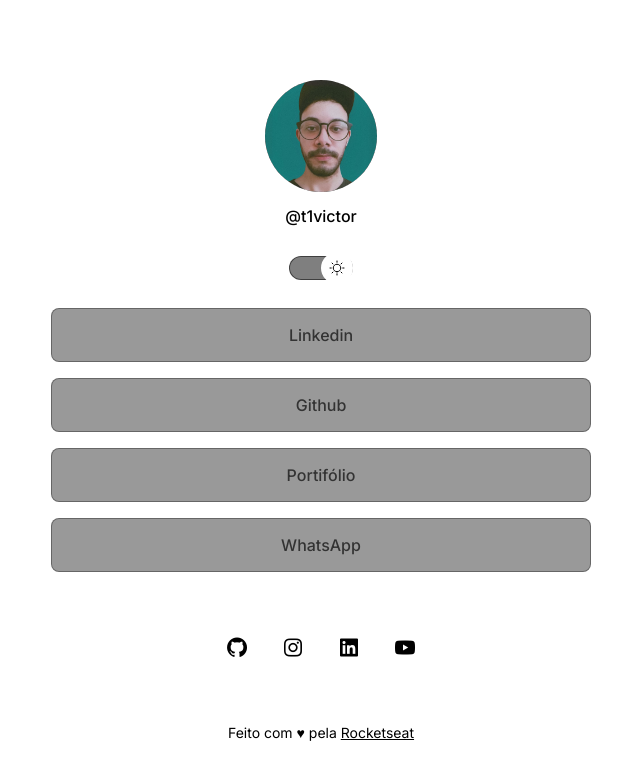
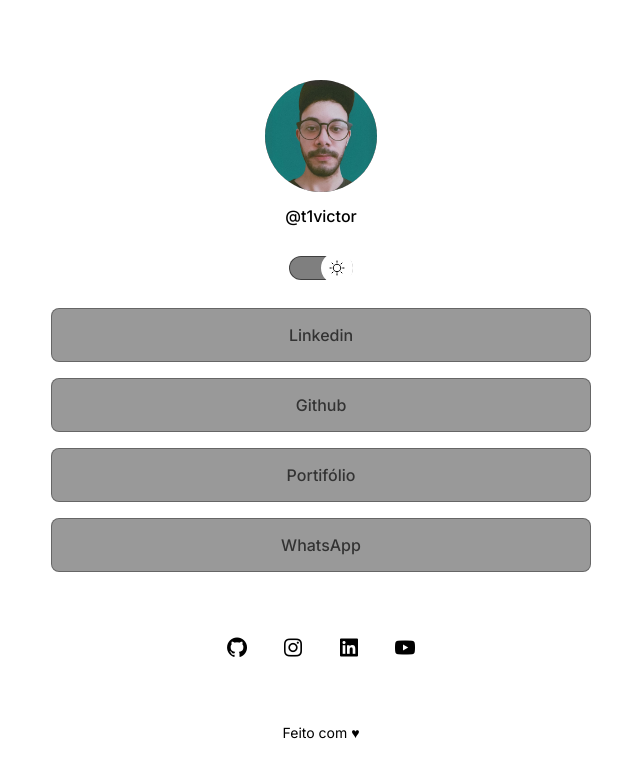
Before and after one commit to t1viktor/discoverProject, a plain HTML site: page index.html in a window 1280 px wide. Shown: the whole page, without its empty margins (319-959 px from the left). Drawn offline with nearby package versions, Linux system fonts and the light colour scheme.

Commit message:
Update index.html

```diff
--- a/index.html
+++ b/index.html
@@ -39,7 +39,7 @@
             <a href="" target="_blank"><i class='bx bxl-youtube'></i></a>
         </div>
         <footer>
-          Feito com ♥ pela <a href="https://www.rocketseat.com.br/" target="_blank" >Rocketseat</a>
+          Feito com ♥
         </footer>
     </div>
 
```
